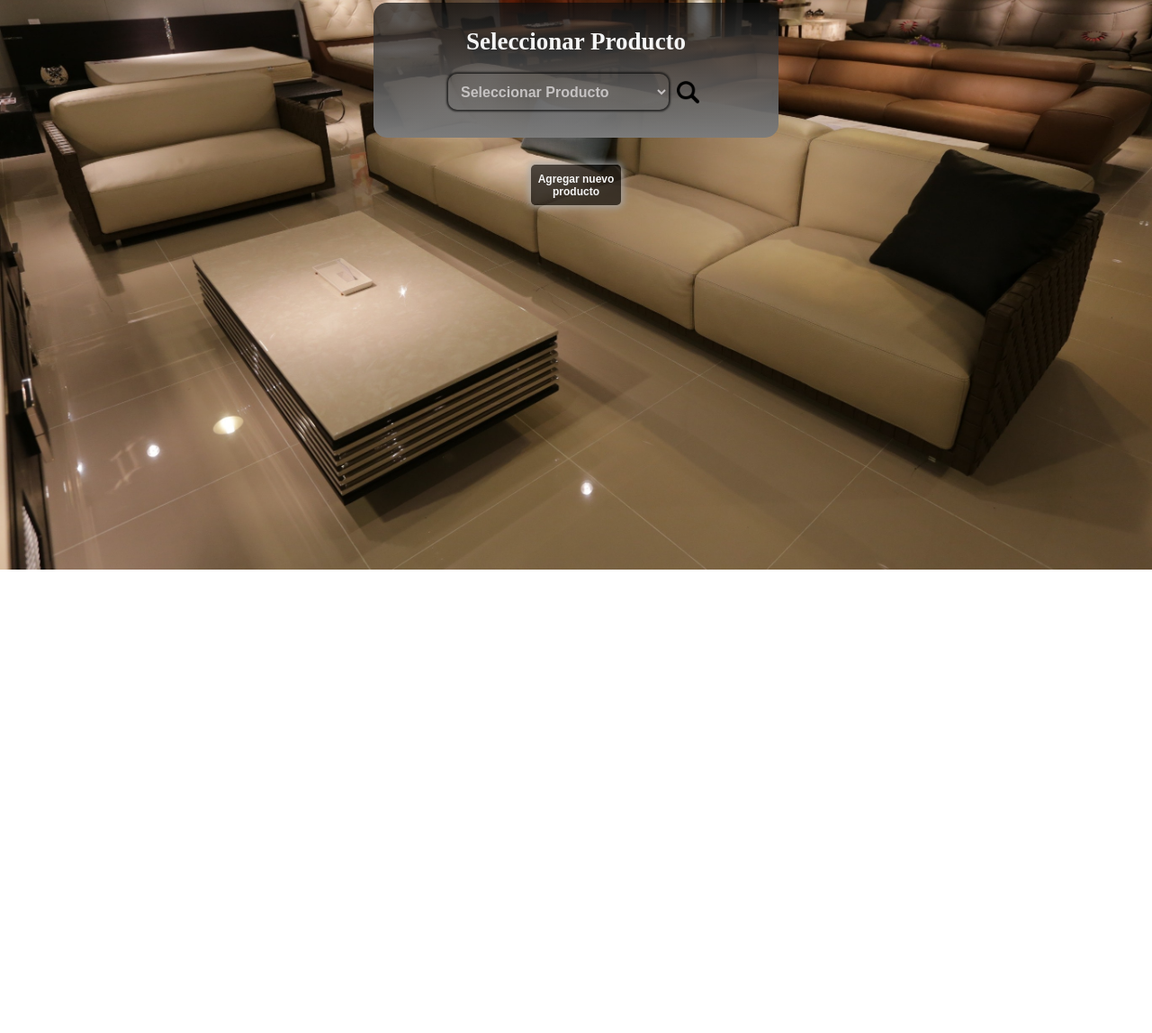
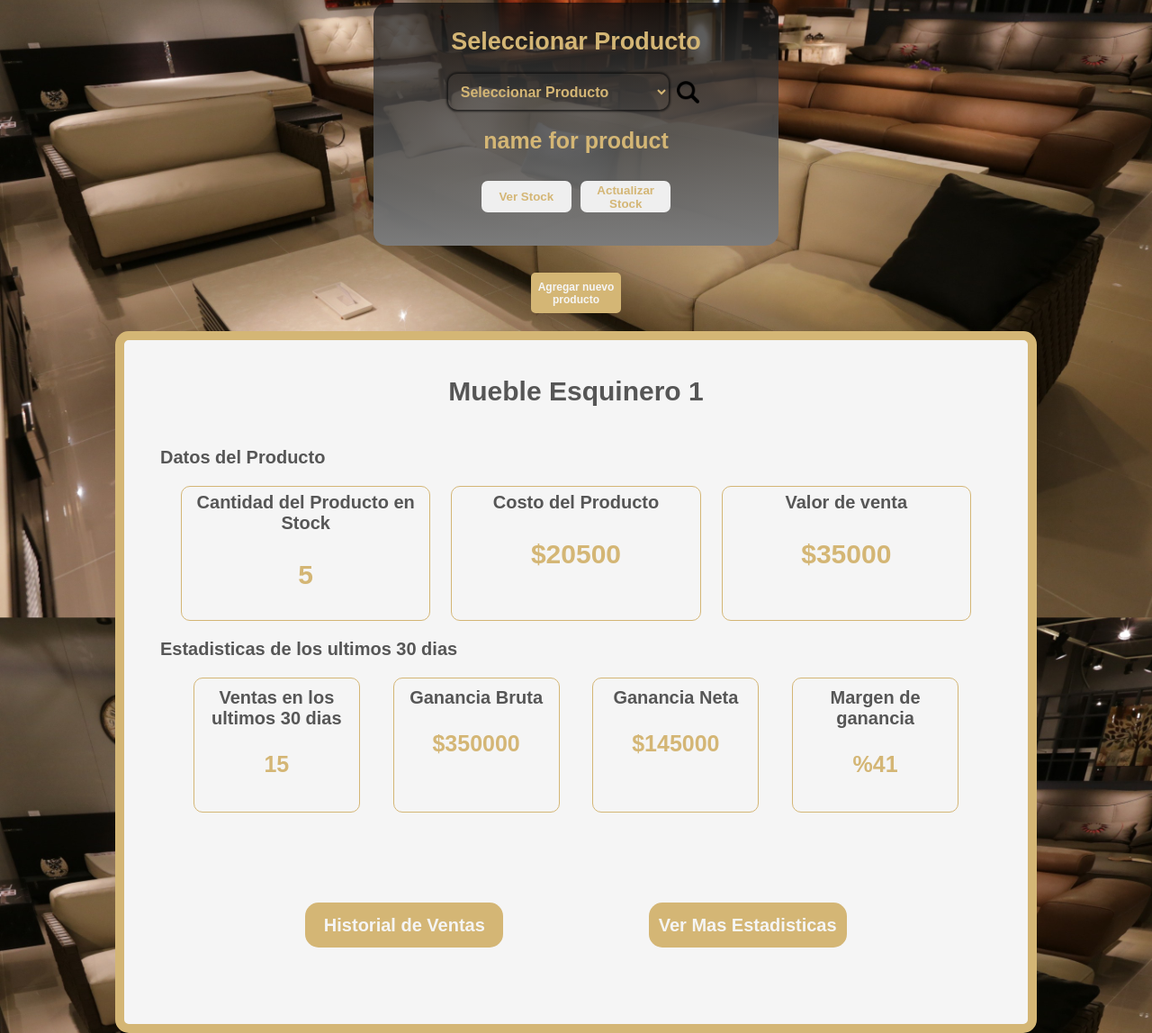
Before and after one commit to AgustinGonzalezDev/LR-factory-project, a plain HTML site: page index.html in a window 1280 px wide. Shown: the part 167-1315 px from the top of the page at 90% size. Before the commit the page ends 800 px from the top, so only its background shows below. Drawn offline with Linux system fonts and the light colour scheme.

Commit message:
display product 25/10

```diff
--- a/index.html
+++ b/index.html
@@ -37,6 +37,52 @@
         </div>
 
     </section>
-    <section></section>
+    <section id="products">
+        <div class="display-product">
+            <h3>Mueble Esquinero 1</h3>
+            <h4>Datos del Producto</h4>
+            <div class="date-product">
+                <div class="quantity-of-product">
+                    <span>Cantidad del Producto en Stock</span>
+                    <h5>5</h5>
+                </div>
+                <div class="product-cost">
+                    <span>Costo del Producto</span>
+                    <h5>$20500</h5>
+                </div>
+                <div class="sale-value">
+                    <span>Valor de venta</span>
+                    <h5>$35000</h5>
+                </div>
+            </div>
+            <h4>Estadisticas de los ultimos 30 dias</h4>
+            <div class="statistics30">
+                <div class="sale-last-30">
+                    <span>Ventas en los ultimos 30 dias</span>
+                    <h5>15</h5>
+                </div>
+                <div class="gross-profit">
+                    <span>Ganancia Bruta</span>
+                    <h5>$350000</h5>
+                </div>
+                <div class="net-profit">
+                    <span>Ganancia Neta</span>
+                    <h5>$145000</h5>
+                </div>
+                <div class="profit-margin">
+                    <span>Margen de ganancia</span>
+                    <h5>%41</h5>
+                </div>
+            </div>
+            <div class="button">
+                <div class="sales-history">
+                    <button>Historial de Ventas</button>
+                </div>
+                <div class="more-statistics">
+                    <button>Ver Mas Estadisticas</button>
+                </div>
+            </div>
+        </div>
+    </section>
 </body>
 </html>
--- a/style.css
+++ b/style.css
@@ -6,15 +6,15 @@
 
 :root {
     --white: #f5f5f5;
-    --white2: #a5a5a5c6;
+    --white2: #e4e4e4e3;
     --black: #252525;
     --black2: #0e0e0eb0;
     --grey: #7b7b7b;
     --blue: #8b8cba;
     --blue2: #bfccf0;
     --grey2: #c5c2c2;
-    --beige: #d4b675bd;
-    --light-beige: #edbe5900;
+    --beige: #d4b675;
+    --light-beige: #c29a43;
     --transparent: rgba(162, 162, 162, 0);
 }
 
@@ -29,12 +29,13 @@ body {
     background-attachment: fixed;
     background-position: center center;
     background-size: cover;
+    font-family: sans-serif;
 }
 .title {
     height: 120px;
     background-color: var(--black2);
     color: antiquewhite;
-    box-shadow: 0 0 10px 5px var(--grey2);
+    box-shadow: 0 0 10px 5px var(--beige);
 }
 
 .title h1 {
@@ -43,7 +44,7 @@ body {
     padding-bottom: 20px;
     padding-top: 40px;
     font-size: 30px;
-    color: var(--white);
+    color: var(--beige);
 }
 
 
@@ -59,12 +60,13 @@ body {
 }
 
 .close {
-    height: 150px;
+    height: 270px;
 }
 
 .select-product h2 {
     font-size: 27px;
     padding: 28px 0 20px 0;
+    color: var(--beige);
 }
 
 .select-product select {
@@ -74,7 +76,7 @@ body {
     height: 40px;
     font-size: 16px;
     font-weight: bolder;
-    color: var(--grey2);
+    color: var(--beige);
     padding: 0 10px;
     border-radius: 10px;
     box-shadow: 0 0 2px 2px var(--black2);
@@ -108,7 +110,7 @@ body {
 .select-product h3 {
     padding: 20px 0 30px ;
     font-size: 25px;
-    color: var(--white);
+    color: var(--beige);
 }
 
 .select-product div {
@@ -125,7 +127,21 @@ body {
 }
 
 .product {
-    display: none;
+    display: block;
+}
+
+.product button {
+    color: var(--beige);
+    width: 40%;
+    font-weight: bold;
+    transition: all .2s ease-in;
+    margin: 0 3px;
+    vertical-align: top;
+}
+
+.product button:hover {
+    transform: scale(1.1);
+    border: 1px solid var(--beige);
 }
 
 .add-product {
@@ -138,12 +154,12 @@ body {
     height: 100%;
     width: 100%;
     border-radius: 5px;
-    border: none;
+    border: 2px solid var(--beige);
     font-size: 12px;
     font-weight: bold;
-    background-color: var(--black2);
+    background-color: var(--beige);
     color: var(--white);
-    box-shadow: 0 0 7px 3px var(--white2);
+    /* box-shadow: 0 0 7px 3px var(--beige); */
     transition: transform .3s ease;
 }
 
@@ -151,8 +167,115 @@ body {
     transform: scale(1.1);
     cursor: pointer;
 }
-/* cuando se despliegue el objeto */
+/* cuando se elija objeto*/
 
 .open {
     height: 270px;
 }
+
+
+/* cuando se elija "ver producto" */
+
+.display-product {
+    height: 780px;
+    width: 80%;
+    background: linear-gradient(var(--white), var(--white));
+    margin: 20px auto;
+    border-radius: 15px;
+    padding: 40px;
+    border: 10px solid var(--beige)
+}
+
+.display-product h3 {
+    text-align: center;
+    font-size: 30px;
+    color: var(--black2);
+    padding-bottom: 25px;
+}
+
+.display-product h4 {
+    margin: 20px 0;
+    font-size: 20px;
+    color: var(--black2);
+}
+
+.date-product , .statistics30{
+    display: flex;
+    flex-direction: row;
+    justify-content: space-evenly;
+}
+
+.date-product div {
+    height: 150px;
+    width: 30%;
+    text-align: center;
+    border-radius: 10px;
+    padding: 6px;
+    font-size: 20px;
+    color: var(--black2);
+    transition: all .5s ease;
+    font-weight: bold;
+    border: .5px solid var(--beige);
+}
+
+.statistics30 div {
+    height: 150px;
+    border-radius: 10px;
+    padding: 10px 5px;
+    font-size: 20px;
+    color: var(--black2);
+    transition: all .5s ease;
+    font-weight: bold;
+    border: .5px solid var(--beige);
+    text-align: center;
+    justify-content: center;
+}
+
+.date-product div:hover , .statistics30 div:hover {
+    box-shadow: 0 0 4px 1px var(--grey2);
+    transform: scale(1.1);
+
+}
+
+.date-product h5 {
+    font-size: 30px;
+    padding: 29px;
+    color: var(--beige);
+}
+
+.statistics30 h5 {
+    font-size: 25px;
+    height: 100%;
+    padding: 25px;
+    color: var(--beige);
+}
+
+.statistics30 {
+    display: grid;
+    grid-template-columns: 20% 20% 20% 20%;
+}
+
+.button {
+    display: flex;
+    justify-content: space-evenly;
+}
+
+.button button{
+    margin: 100px 0 50px;
+    background-color: var(--beige);
+    color: var(--white);
+    width: 220px;
+    height: 50px;
+    border-radius: 15px;
+    text-align: center;
+    font-size: 20px;
+    font-weight: bold;
+    border: none;
+    transition: background-color .3s ease , color .3s ease;
+}
+
+.button button:hover{
+    background-color: var(--transparent);
+    color: var(--beige);
+    border: 3px solid var(--beige);
+}
```
Also changed, not shown: script.js (added).
